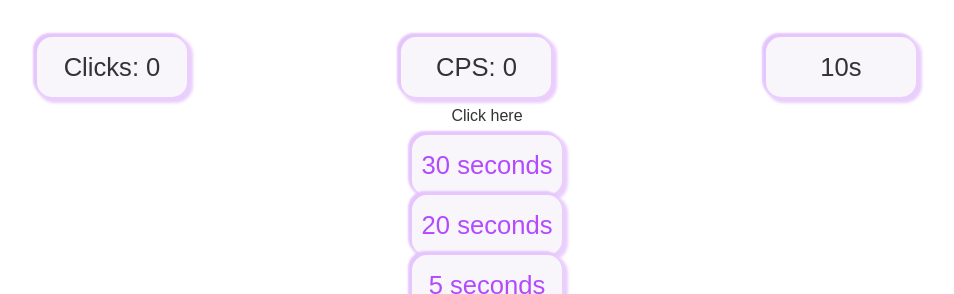
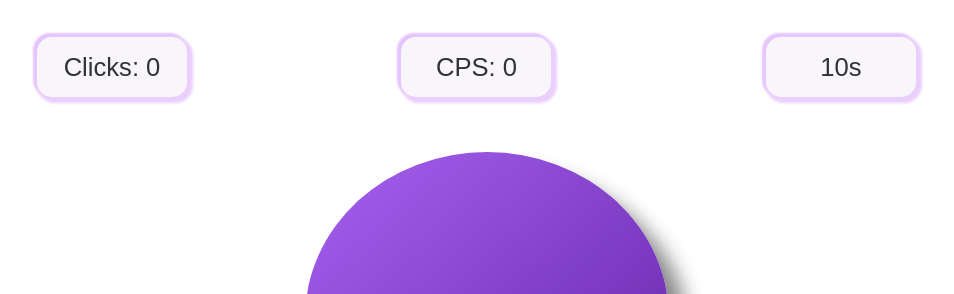
Before and after one commit to knight000101/CPS-TEST, a plain HTML site: page 10seconds.html in a window 1280 px wide. Shown: the part 73-367 px from the top of the page, without its empty margins (153-1107 px from the left). Drawn offline with Linux system fonts and the light colour scheme.

Commit message:
Update 10seconds.html

```diff
--- a/10seconds.html
+++ b/10seconds.html
@@ -15,11 +15,11 @@
         <p id="clicks">Clicks: 0</p>
         <p class="cps" id="CPS">CPS: 0</p>
         <p class="seconds" id="bip">10s</p>
-        <div onclick="lesClics()"><div onclick="start(this)" class="animDiv divClick" id="end">Click here</div></div>
+        <div onclick="lesClics()"><div onclick="start(this)" class="animDiv btn" id="end">Click here</div></div>
         <div>
-            <div class="second"><a href="index.html">30 seconds</a></div>
-            <div class="second"><a href="20seconds.html">20 seconds</a></div>
-            <div class="second"><a href="5seconds.html">5 seconds</a></div>
+            <div class="time"><a href="index.html">30 seconds</a></div>
+            <div class="time"><a href="20seconds.html">20 seconds</a></div>
+            <div class="time"><a href="5seconds.html">5 seconds</a></div>
             <div onclick="finit()" class="second"><a href="#">Retry</a></div>
         </div>
     </body>
```
